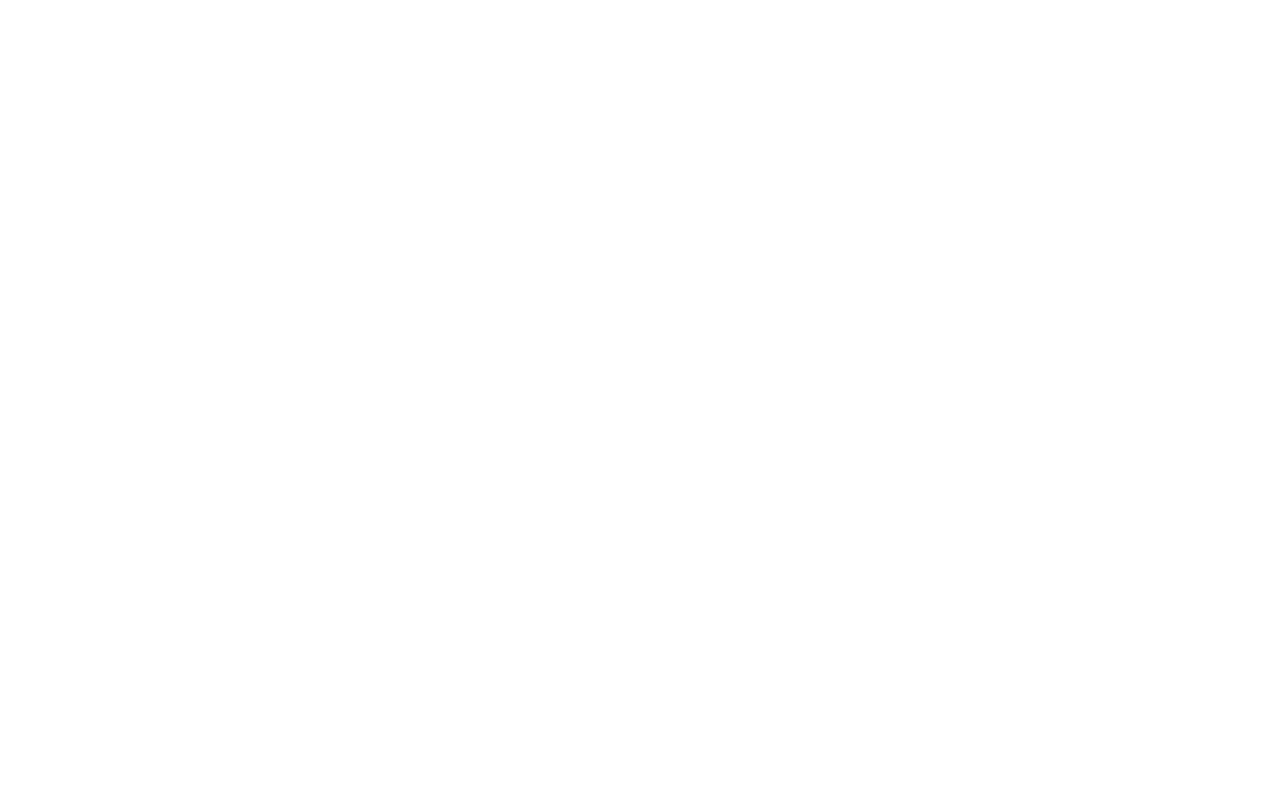
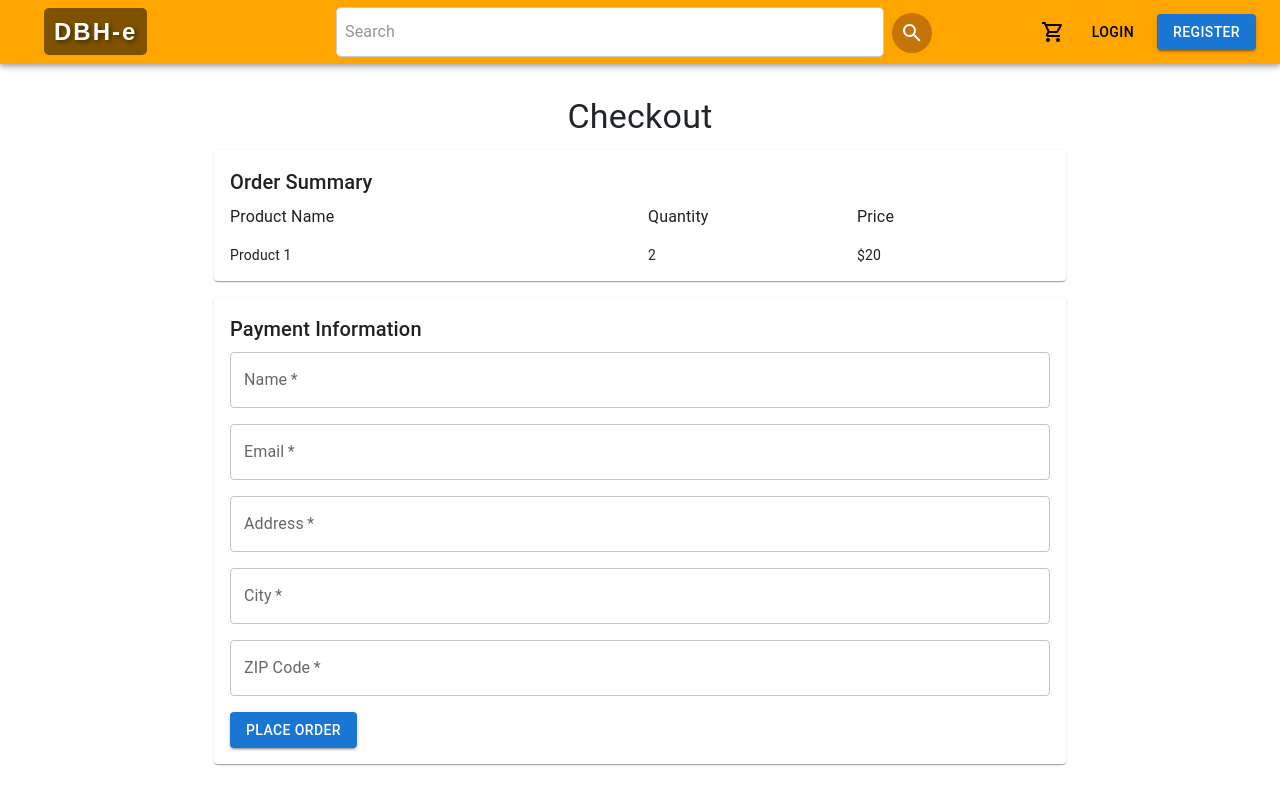
Before and after one commit to dungnguyen2110/product-recommendation-frontend, a React (Create React App) app: page /checkout in a window 1280 px wide. Before the commit this address had no page. Built offline with nearby package versions, Linux system fonts and the light colour scheme.

Commit message:
Payment page

```diff
--- a/src/App.js
+++ b/src/App.js
@@ -1,7 +1,8 @@
 import React from "react";
 import { BrowserRouter as Router, Route, Routes } from "react-router-dom";
-import Home from "./pages/Home";
-import Card from "./pages/Cart";
+import HomePage from "./pages/HomePage";
+import CardPage from "./pages/CartPage";
+import CheckoutPage from "./pages/CheckoutPage";
 import Login from "./components/common/Login";
 import Register from "./components/common/Register";
 
@@ -9,8 +10,9 @@ const App = () => {
   return (
     <Router>
       <Routes>
-        <Route path="/" element={<Home />} />
-        <Route path="/cart" element={<Card />} />
+        <Route path="/" element={<HomePage />} />
+        <Route path="/cart" element={<CardPage />} />
+        <Route path="/checkout" element={<CheckoutPage />} />
         <Route path="/login" element={<Login />} />
         <Route path="/register" element={<Register />} />
       </Routes>
--- a/src/components/user/CartComponent.js
+++ b/src/components/user/Cart.js
@@ -10,8 +10,9 @@ import {
   CardActions,
   CardMedia,
 } from "@mui/material";
+import { Link } from "react-router-dom";
 
-const CartComponent = () => {
+const Cart = () => {
   const [cartItems, setCartItems] = useState([
     {
       id: 1,
@@ -99,8 +100,8 @@ const CartComponent = () => {
           <Button
             variant="contained"
             color="primary"
-            // component={Link}
-            // to="/checkout"
+            component={Link}
+            to="/checkout"
             sx={{ textTransform: "none" }}
           >
             Proceed to Checkout
@@ -111,4 +112,4 @@ const CartComponent = () => {
   );
 };
 
-export default CartComponent;
+export default Cart;
--- /dev/null
+++ b/src/components/user/Checkout.js
@@ -0,0 +1,113 @@
+import React from "react";
+import {
+  Typography,
+  Grid,
+  TextField,
+  Button,
+  Paper,
+  Container,
+} from "@mui/material";
+
+const Checkout = () => {
+  const handleSubmit = (e) => {
+    e.preventDefault();
+    // Xử lý dữ liệu thanh toán
+  };
+
+  return (
+    <Container maxWidth="md" sx={{ mt: 4 }}>
+      <Typography variant="h4" gutterBottom align="center">
+        Checkout
+      </Typography>
+      <Paper sx={{ p: 2 }}>
+        <Typography variant="h6" gutterBottom>
+          Order Summary
+        </Typography>
+        <Grid container spacing={2}>
+          <Grid item xs={6}>
+            <Typography variant="body1">Product Name</Typography>
+          </Grid>
+          <Grid item xs={3}>
+            <Typography variant="body1">Quantity</Typography>
+          </Grid>
+          <Grid item xs={3}>
+            <Typography variant="body1">Price</Typography>
+          </Grid>
+          <Grid item xs={6}>
+            <Typography variant="body2">Product 1</Typography>
+          </Grid>
+          <Grid item xs={3}>
+            <Typography variant="body2">2</Typography>
+          </Grid>
+          <Grid item xs={3}>
+            <Typography variant="body2">$20</Typography>
+          </Grid>
+        </Grid>
+      </Paper>
+      <Paper sx={{ mt: 2, p: 2 }}>
+        <Typography variant="h6" gutterBottom>
+          Payment Information
+        </Typography>
+        <form onSubmit={handleSubmit}>
+          <Grid container spacing={2}>
+            <Grid item xs={12}>
+              <TextField
+                required
+                fullWidth
+                id="name"
+                label="Name"
+                variant="outlined"
+              />
+            </Grid>
+            <Grid item xs={12}>
+              <TextField
+                required
+                fullWidth
+                id="email"
+                label="Email"
+                variant="outlined"
+              />
+            </Grid>
+            <Grid item xs={12}>
+              <TextField
+                required
+                fullWidth
+                id="address"
+                label="Address"
+                variant="outlined"
+              />
+            </Grid>
+            <Grid item xs={12}>
+              <TextField
+                required
+                fullWidth
+                id="city"
+                label="City"
+                variant="outlined"
+              />
+            </Grid>
+            <Grid item xs={12}>
+              <TextField
+                required
+                fullWidth
+                id="zip"
+                label="ZIP Code"
+                variant="outlined"
+              />
+            </Grid>
+          </Grid>
+          <Button
+            type="submit"
+            variant="contained"
+            color="primary"
+            sx={{ mt: 2 }}
+          >
+            Place Order
+          </Button>
+        </form>
+      </Paper>
+    </Container>
+  );
+};
+
+export default Checkout;
--- a/src/pages/Home.js
+++ b/src/pages/CartPage.js
@@ -1,13 +1,13 @@
 import React from "react";
 import Header from "../components/common/Header";
-import ProductList from "../components/user/ProductList";
-const Home = () => {
+import Cart from "../components/user/Cart";
+const CartPage = () => {
   return (
     <div>
       <Header />
-      <ProductList />
+      <Cart />
     </div>
   );
 };
 
-export default Home;
+export default CartPage;
--- a/src/pages/Cart.js
+++ b/src/pages/CheckoutPage.js
@@ -1,13 +1,13 @@
 import React from "react";
 import Header from "../components/common/Header";
-import CartComponent from "../components/user/CartComponent";
-const Cart = () => {
+import Checkout from "../components/user/Checkout";
+const CartPage = () => {
   return (
     <div>
       <Header />
-      <CartComponent />
+      <Checkout />
     </div>
   );
 };
 
-export default Cart;
+export default CartPage;
--- /dev/null
+++ b/src/pages/HomePage.js
@@ -0,0 +1,13 @@
+import React from "react";
+import Header from "../components/common/Header";
+import ProductList from "../components/user/ProductList";
+const HomePage = () => {
+  return (
+    <div>
+      <Header />
+      <ProductList />
+    </div>
+  );
+};
+
+export default HomePage;
```
